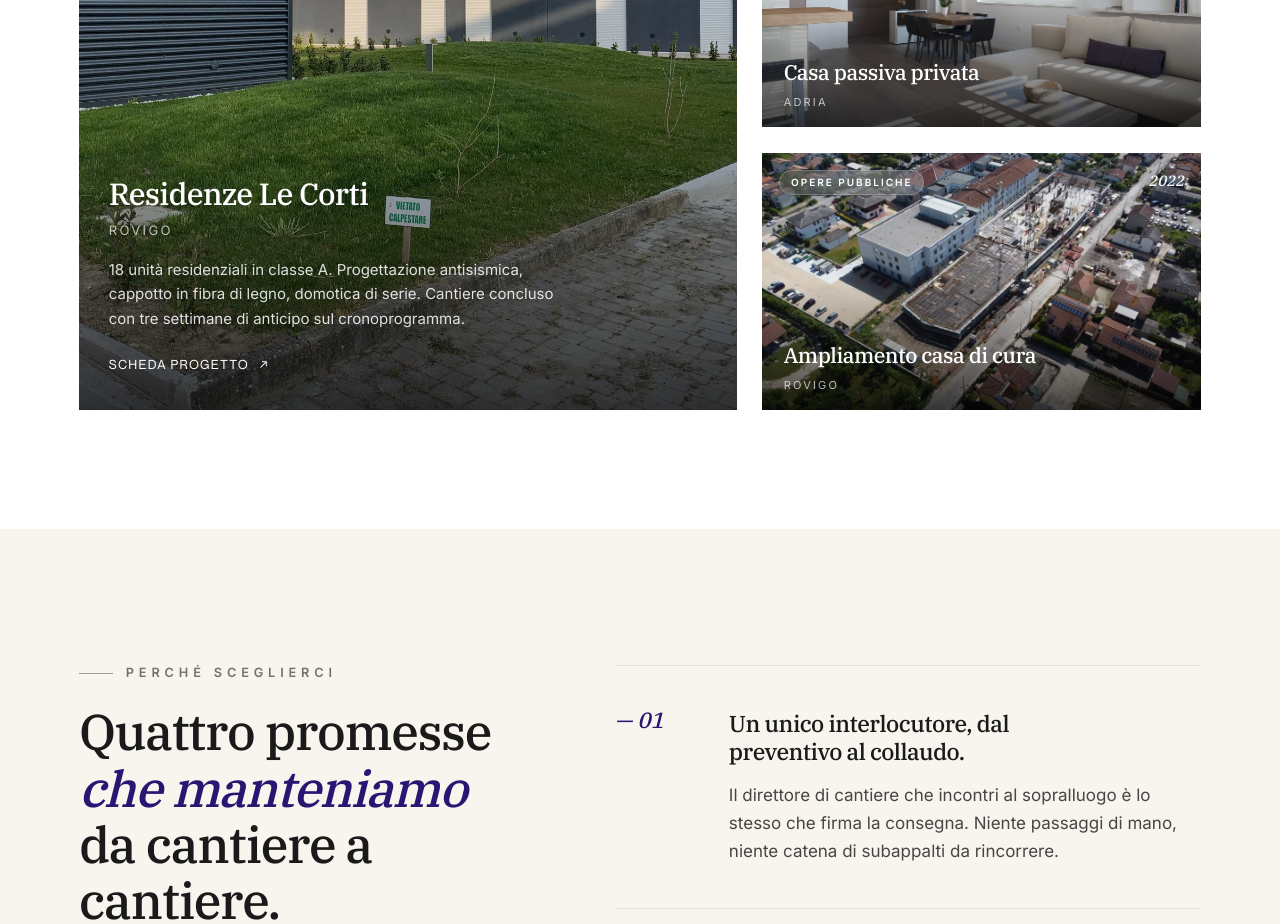
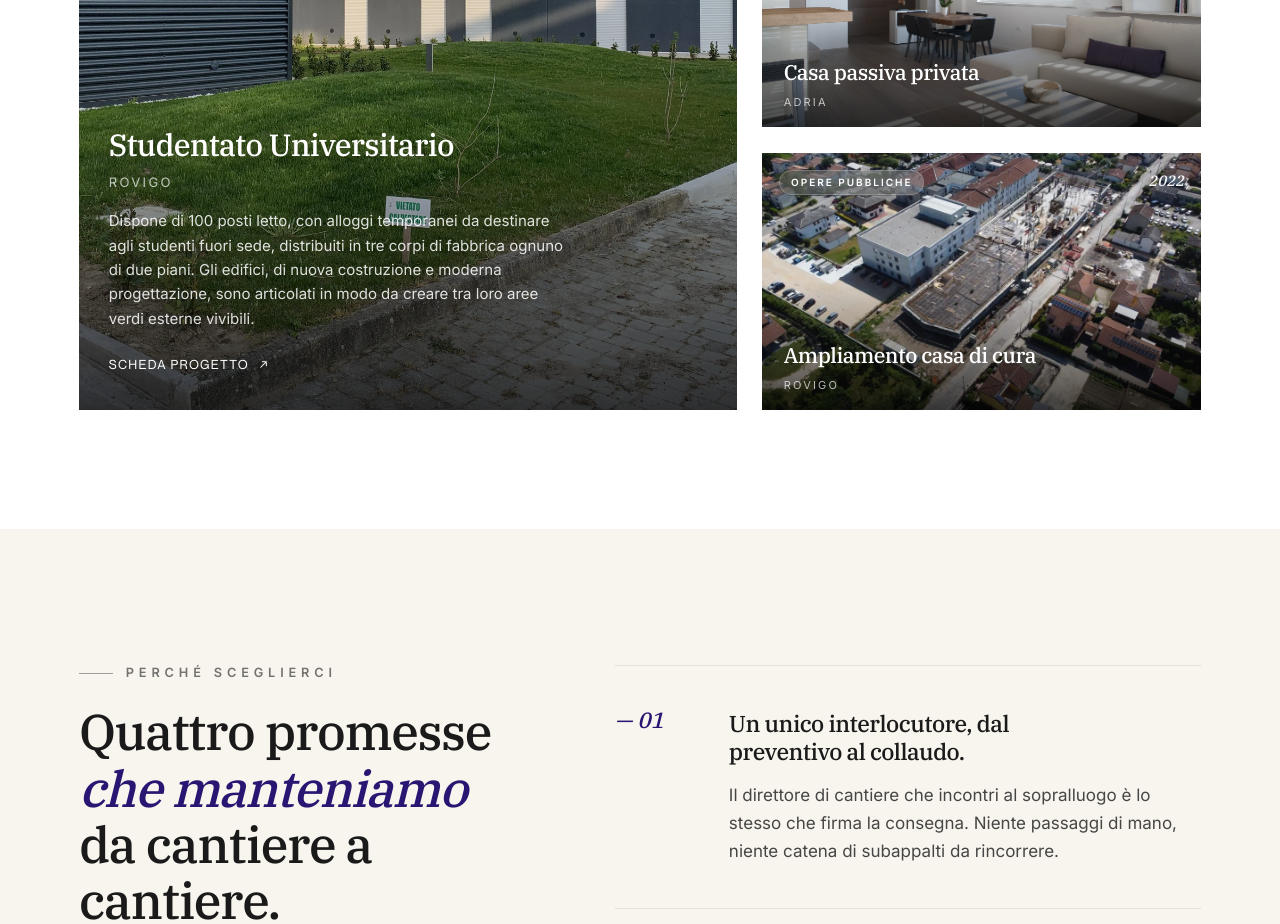
Before and after one commit to holyferro/costruzioniedilferro, a Next.js app: page / in a window 1280 px wide. Shown: the part 4640-5564 px from the top of the page. Built offline with nearby package versions, Linux system fonts and the light colour scheme; no server answers.

Commit message:
content: progetto principale Residenze Le Corti → Studentato Universitario
Co-Authored-By: Claude Sonnet 4.6 <noreply@anthropic.com>

```diff
--- a/content/homepage.ts
+++ b/content/homepage.ts
@@ -203,14 +203,14 @@ export const homepageContent: HomepageContent = {
     archiveLinkHref: "/progetti",
     feature: {
       imageSrc: "/images/design/proj-corti.webp",
-      imageAlt: "Residenze Le Corti — Rovigo",
+      imageAlt: "Studentato Universitario — Rovigo",
       tag: "Residenziale",
-      title: "Residenze Le Corti",
+      title: "Studentato Universitario",
       place: "Rovigo",
       year: "2024",
       href: "/progetti",
       description:
-        "18 unità residenziali in classe A. Progettazione antisismica, cappotto in fibra di legno, domotica di serie. Cantiere concluso con tre settimane di anticipo sul cronoprogramma.",
+        "Dispone di 100 posti letto, con alloggi temporanei da destinare agli studenti fuori sede, distribuiti in tre corpi di fabbrica ognuno di due piani. Gli edifici, di nuova costruzione e moderna progettazione, sono articolati in modo da creare tra loro aree verdi esterne vivibili.",
     },
     tiles: [
       {
```
